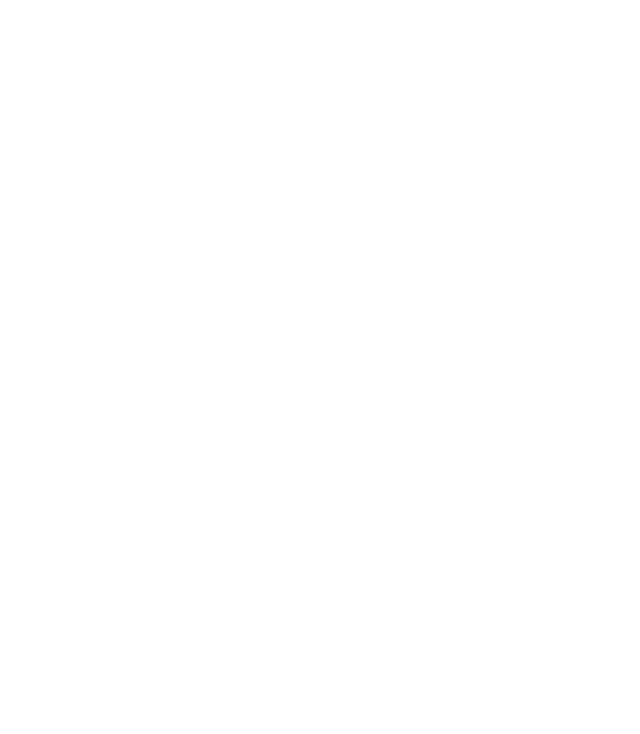
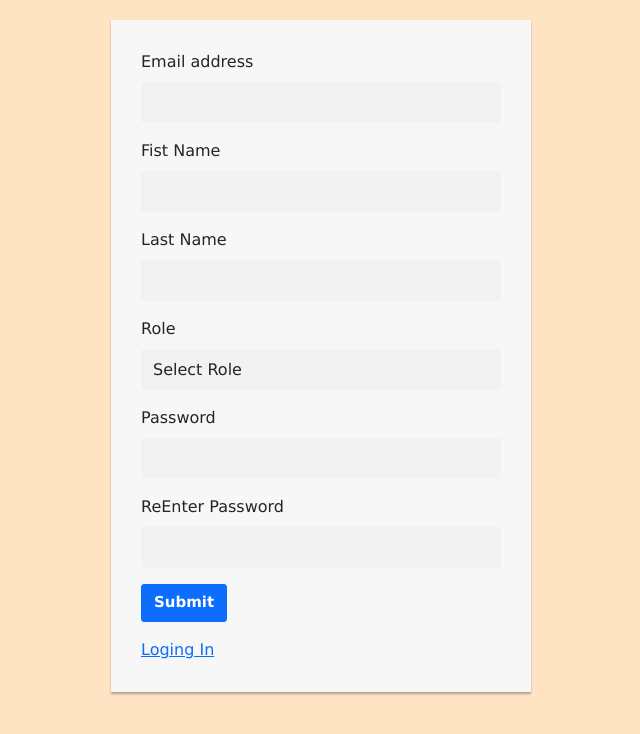
Before and after one commit to yasiruPadmasiri/-Quiz-App-Using-React-Js, a React (Create React App) app in the folder quiz-app/: page /signIn in a window 1280 px wide. Shown: the top 734 px of the page, without its empty margins (319-959 px from the left). Built offline with nearby package versions, Linux system fonts and the light colour scheme.

Commit message:
sign page  designs and create objct

```diff
--- a/quiz-app/src/App.js
+++ b/quiz-app/src/App.js
@@ -6,6 +6,7 @@
 import Loging from './login'
 import { Route, Switch, BrowserRouter } from 'react-router-dom'
 import Teach from './component/Teacher/teacherIndex';
+import SignIn from './signin'
 
 
 function App(){
@@ -18,6 +19,7 @@
                         <Route path="/" exact component={Loging} />
                         <Route path="/Quiz" component={LoadQuiz} />
                         <Route path="/teacher" component={Teach} />
+                        <Route path="/signIn" component={SignIn} />
                     </Switch>
                 </div>
             </Route>
--- a/quiz-app/src/login.jsx
+++ b/quiz-app/src/login.jsx
@@ -156,7 +156,7 @@
                 </div>
 
 
-                <div class="form-group">
+                <div class="mb-3 form-group">
                 <a onClick={sumbits} class="btn btn-primary btn-block">Submit</a>
 
                 </div>
--- a/quiz-app/src/signin.jsx
+++ b/quiz-app/src/signin.jsx
@@ -0,0 +1,116 @@
+import { useState } from 'react'
+import {Link} from 'react-router-dom'
+
+import './style.css'
+
+function SignIn(){
+
+    const[signDetails,setSignDetails]=useState(
+        {
+            fname:"",
+            lname:"",
+            email:"",
+            password:"",
+            reEnterpw:"",
+            role:""
+
+        }
+    )
+
+    function saveEmail(event){
+        setSignDetails({
+            ...signDetails,
+            email:event.target.value
+
+        })
+
+    }
+
+    function savePassword(event){
+        setSignDetails({
+            ...signDetails,
+            password:event.target.value,
+        })
+    }
+
+    function saveFaname(event){
+        setSignDetails({
+            ...signDetails,
+            fname:event.target.value,
+        })
+    }
+    function saveLname(event){
+        setSignDetails({
+            ...signDetails,
+            lname:event.target.value
+        })
+    }
+    function saveREPassword(event){
+        setSignDetails({
+            ...signDetails,
+            reEnterpw:event.target.value,
+        })
+    }
+    function saveRole(event){
+        setSignDetails({
+            ...signDetails,
+            role:event.target.value
+        })
+    }
+    function sumbits(){
+        console.log(signDetails)
+    }
+    return(
+        <div>
+            <div class="login-form">
+
+                <form>
+                <div class="mb-3">
+                    <label  class="form-label">Email address</label>
+                    <input type="email" onChange={saveEmail} class="form-control" id="exampleInputEmail1" aria-describedby="emailHelp"></input>
+                </div>
+
+                <div class="mb-3">
+                    <label class="form-label">Fist Name</label>
+                    <input type="text" onChange={saveFaname} class="form-control" id="exampleInputPassword1"></input>
+                </div>
+                <div class="mb-3">
+                    <label class="form-label">Last Name</label>
+                    <input type="text" onChange={saveLname} class="form-control" id="exampleInputPassword1"></input>
+                </div>
+                <div class="mb-3">
+                    <label class="form-label">Role</label>
+                    <select type="text" onChange={saveRole} class="form-control" id="exampleInputPassword1">
+                        <option aria-disabled >Select Role</option>
+                        <option value="teacher">Teacher</option>
+                        <option value="Student">Student</option>
+                    </select>
+                </div>
+                <div class="mb-3">
+                    <label class="form-label">Password</label>
+                    <input type="password" onChange={savePassword} class="form-control" id="exampleInputPassword1"></input>
+                </div>
+                <div class="mb-3">
+                    <label class="form-label">ReEnter Password</label>
+                    <input type="password" onChange={saveREPassword} class="form-control" id="exampleInputPassword1"></input>
+                </div>
+
+                <div class="mb-3 form-group">
+                <a onClick={sumbits} class="btn btn-primary btn-block">Submit</a>
+
+                </div>
+
+                <div class="clearfix">
+
+                 <Link to="/">Loging In</Link>
+                </div>
+
+                </form>
+
+            </div>
+        </div>
+    )
+}
+
+
+export default SignIn
--- a/quiz-app/src/style.css
+++ b/quiz-app/src/style.css
@@ -19,11 +19,11 @@
     list-style-type: none;
 }
 
-/* body{
+body{
     font-family: Verdana;
-    font-size: 18px;
-    background-color: #2980B9;
-} */
+
+    background-color: bisque;
+}
 h2{
     color: yellow;
 }
@@ -41,8 +41,12 @@
 
 
 .login-form {
-    width: 340px;
+    border-radius: 15px;
+    padding: 10px;
+    width: 440px;
     margin: 50px auto;
+    box-shadow: #333;
+    margin-top: 10px;
 }
 .login-form form {
     margin-bottom: 15px;
@@ -61,3 +65,78 @@
     font-size: 15px;
     font-weight: bold;
 }
+
+
+.form-control{
+    height: 41px;
+    background: #f2f2f2;
+    box-shadow: none !important;
+    border: none;
+}
+.form-control:focus{
+    background: #e2e2e2;
+}
+.form-control, .btn{
+    border-radius: 3px;
+}
+.signup-form{
+    width: 390px;
+    margin: 30px auto;
+}
+.signup-form form{
+    color: #999;
+    border-radius: 3px;
+    margin-bottom: 15px;
+    background: #fff;
+    box-shadow: 0px 2px 2px rgba(0, 0, 0, 0.3);
+    padding: 30px;
+}
+.signup-form h2 {
+    color: #333;
+    font-weight: bold;
+    margin-top: 0;
+}
+.signup-form hr {
+    margin: 0 -30px 20px;
+}
+.signup-form .form-group{
+    margin-bottom: 20px;
+}
+.signup-form input[type="checkbox"]{
+    margin-top: 3px;
+}
+.signup-form .row div:first-child{
+    padding-right: 10px;
+}
+.signup-form .row div:last-child{
+    padding-left: 10px;
+}
+.signup-form .btn{
+    font-size: 16px;
+    font-weight: bold;
+    background: #3598dc;
+    border: none;
+    min-width: 140px;
+}
+.signup-form .btn:hover, .signup-form .btn:focus{
+    background: #2389cd !important;
+    outline: none;
+}
+.signup-form a{
+    color: #fff;
+    text-decoration: underline;
+}
+.signup-form a:hover{
+    text-decoration: none;
+}
+.signup-form form a{
+    color: #3598dc;
+    text-decoration: none;
+}
+.signup-form form a:hover{
+    text-decoration: underline;
+}
+.signup-form .hint-text {
+    padding-bottom: 15px;
+    text-align: center;
+}
```
